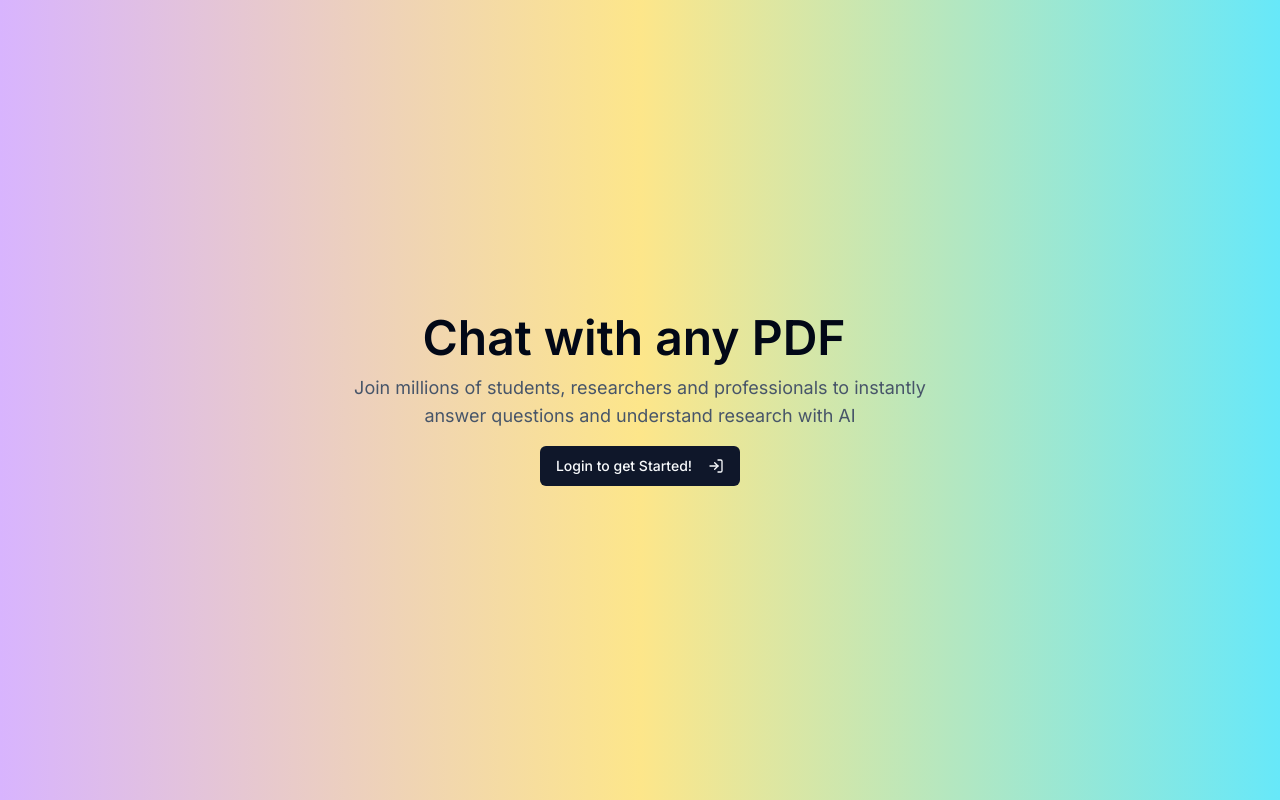
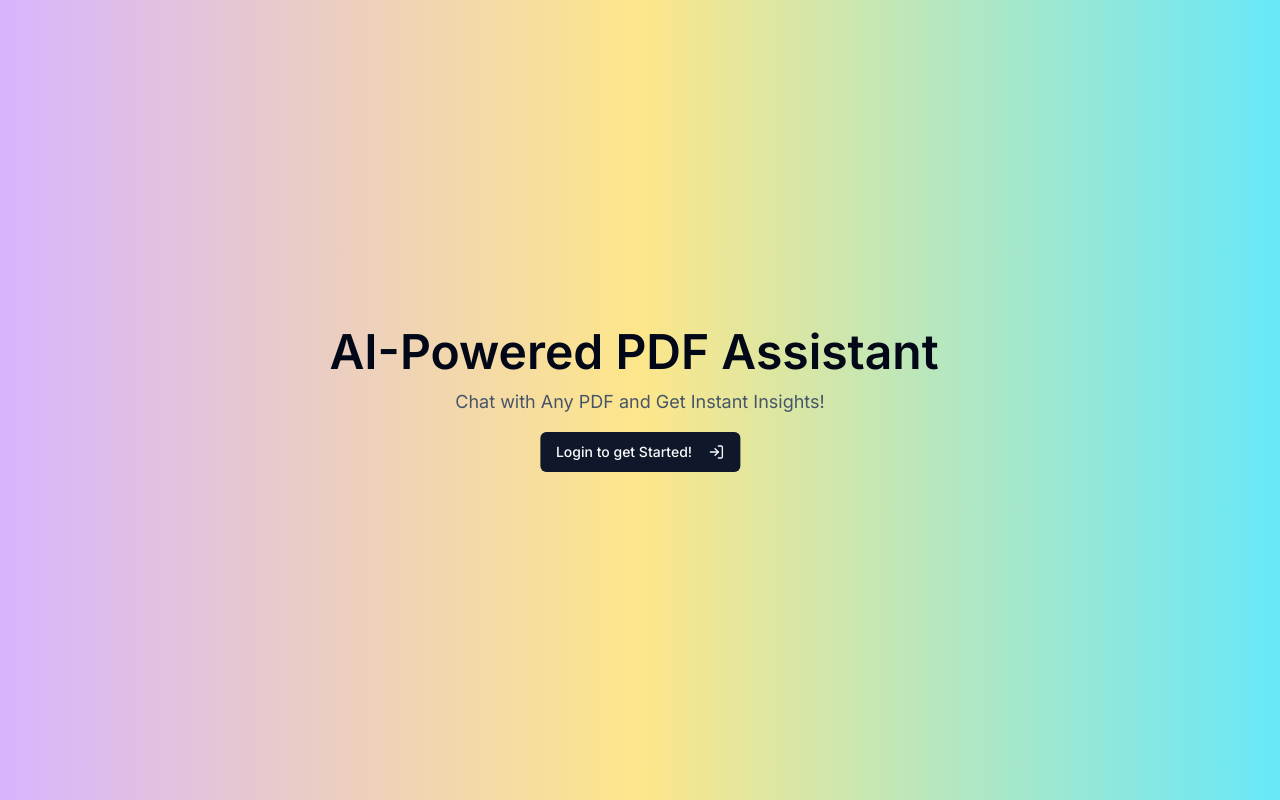
Before and after one commit to Manya7547/InsightPDF, a Next.js app: page / in a window 1280 px wide. Built offline with nearby package versions, Linux system fonts and the light colour scheme; no server answers.

Commit message:
add chats endpoint and change heading

```diff
--- /dev/null
+++ b/src/app/chats/page.tsx
@@ -0,0 +1,36 @@
+import { db } from "@/lib/db";
+import { chats } from "@/lib/db/schema";
+import { currentUser } from "@clerk/nextjs/server";
+import { eq } from "drizzle-orm";
+import { redirect } from "next/navigation";
+import ChatSideBar from "@/components/ChatSideBar";
+
+export default async function ChatsPage() {
+  const user = await currentUser();
+  if (!user) {
+    return redirect("/sign-in");
+  }
+
+  const _chats = await db.select().from(chats).where(eq(chats.userID, user.id));
+
+  return (
+    <div className="flex h-screen">
+      {/* chat sidebar */}
+      <div className="flex-[1] max-w-xs">
+        <ChatSideBar chats={_chats} chatId={0} isPro={false} />
+      </div>
+
+      {/* Main content */}
+      <div className="flex-[5] bg-gradient-to-l from-cyan-300 via-amber-200 to-purple-300">
+        <div className="flex h-full items-center justify-center">
+          <div className="text-center">
+            <h1 className="text-4xl font-bold mb-4">Select a chat</h1>
+            <p className="text-lg text-gray-600">
+              Choose a chat from the sidebar or create a new one
+            </p>
+          </div>
+        </div>
+      </div>
+    </div>
+  );
+}
--- a/src/app/layout.tsx
+++ b/src/app/layout.tsx
@@ -8,7 +8,7 @@ import { Toaster } from "react-hot-toast";
 const inter = Inter({ subsets: ["latin"] });
 
 export const metadata: Metadata = {
-  title: "ChatPDF YT",
+  title: "InsightPDF",
 };
 
 export default function RootLayout({
--- a/src/app/page.tsx
+++ b/src/app/page.tsx
@@ -14,7 +14,9 @@ export default async function Home() {
       <div className="absolute top-1/2 left-1/2 -translate-x-1/2 -translate-y-1/2">
         <div className="flex flex-col items-center text-center">
           <div className="flex items-center">
-            <h1 className="mr-3 text-5xl font-semibold">Chat with any PDF</h1>
+            <h1 className="mr-3 text-5xl font-semibold">
+              AI-Powered PDF Assistant
+            </h1>
             <UserButton />
           </div>
           <div className="flex mt-2">
@@ -25,8 +27,7 @@ export default async function Home() {
             )}
           </div>
           <p className="max-w-xl mt-1 text-lg text-slate-600">
-            Join millions of students, researchers and professionals to
-            instantly answer questions and understand research with AI
+            Chat with Any PDF and Get Instant Insights!
           </p>
           <div className="w-full mt-4">
             {isAuth ? (
```
